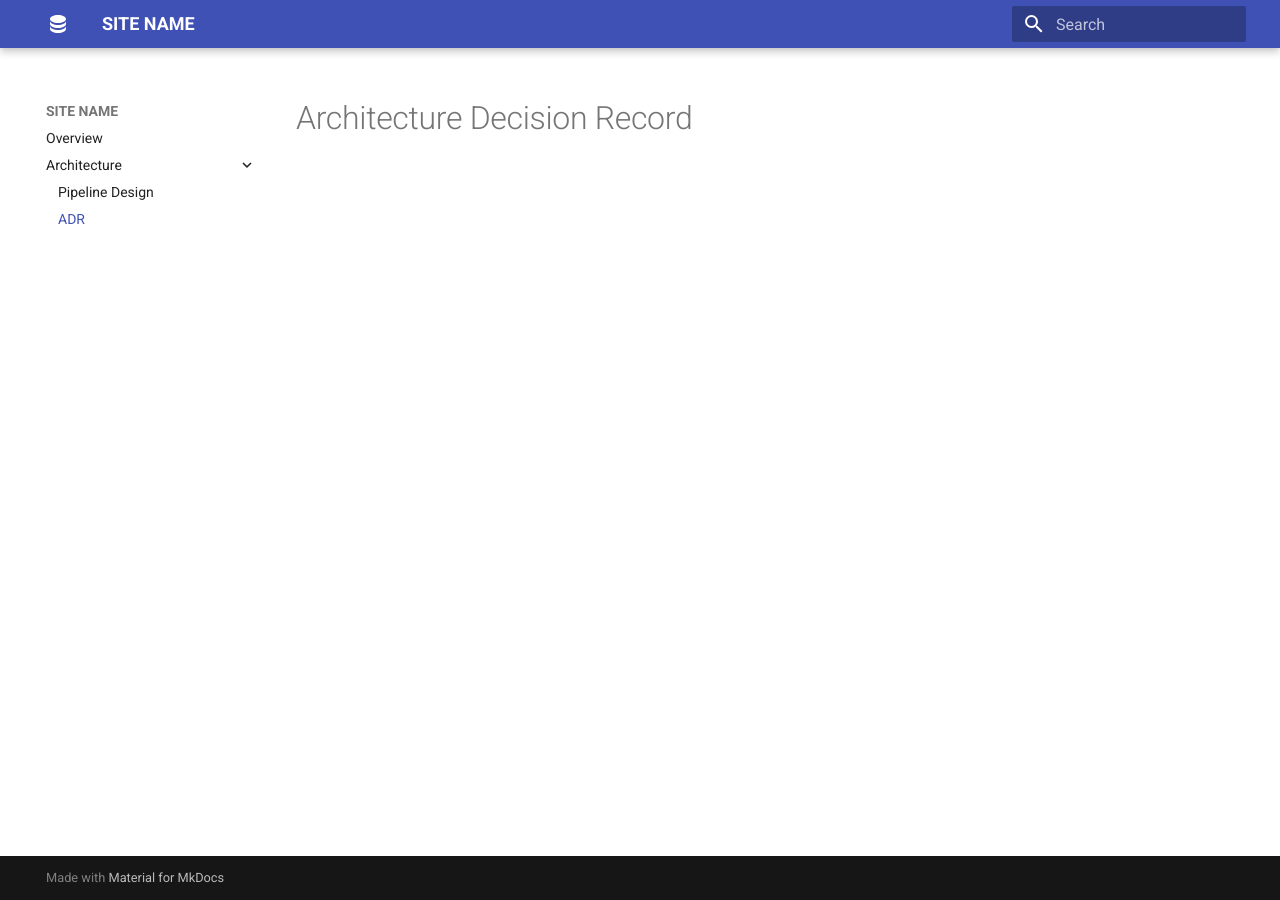
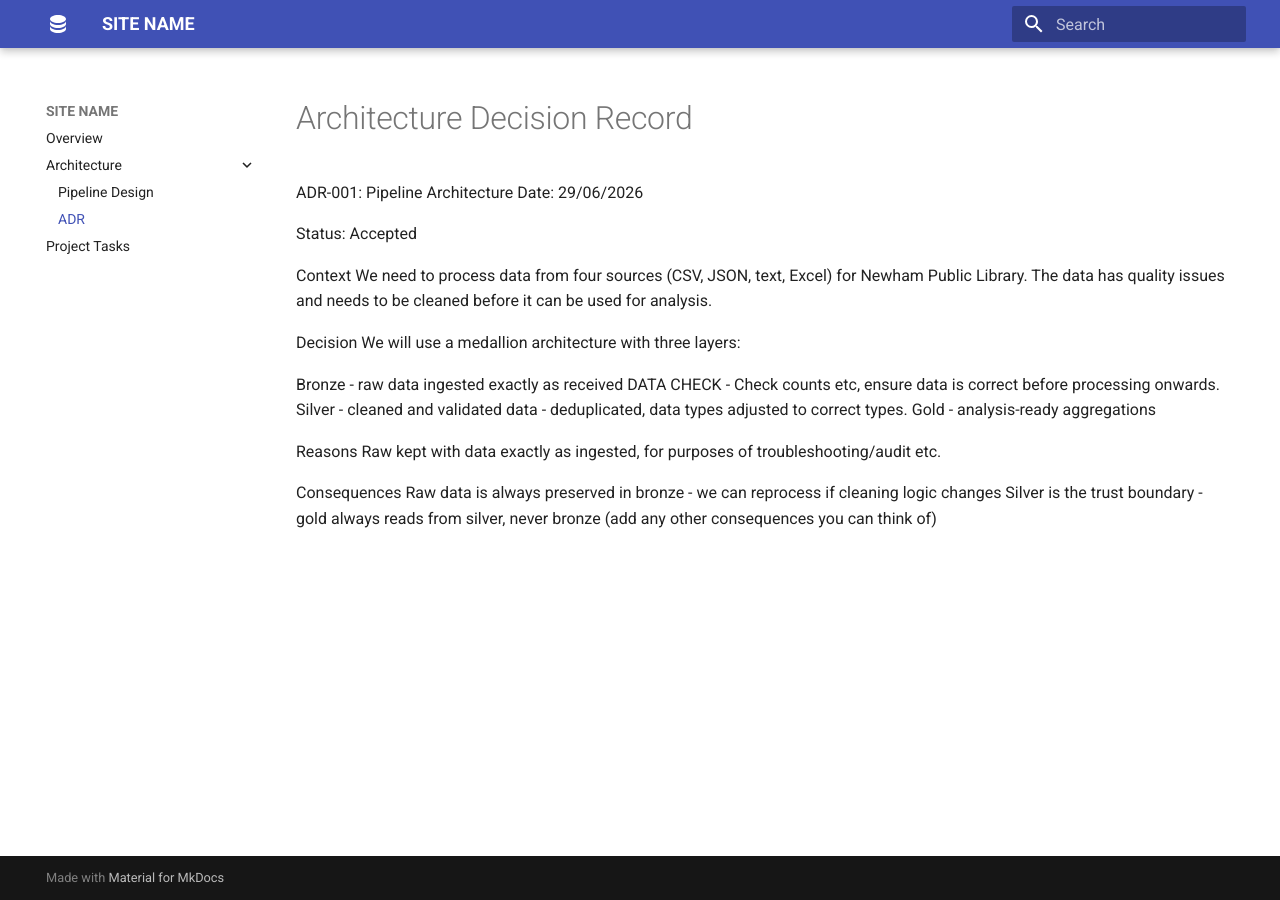
Before and after one commit to Nuarton/qa-library-pipeline-del5m5, an MkDocs documentation site: the page built from docs/architecture/adr.md, in a window 1280 px wide. Built offline with MkDocs 1.6.1 and Material for MkDocs 9.7.7, drawn with Linux system fonts in a browser that asks for light colours.

Commit message:
Added mkdocs details

```diff
--- a/docs/architecture/adr.md
+++ b/docs/architecture/adr.md
@@ -1 +1,24 @@
 # Architecture Decision Record
+ADR-001: Pipeline Architecture
+Date: 29/06/2026
+
+Status: Accepted
+
+Context
+We need to process data from four sources (CSV, JSON, text, Excel) for Newham Public Library. The data has quality issues and needs to be cleaned before it can be used for analysis.
+
+Decision
+We will use a medallion architecture with three layers:
+
+Bronze - raw data ingested exactly as received
+DATA CHECK - Check counts etc, ensure data is correct before processing onwards.
+Silver - cleaned and validated data - deduplicated, data types adjusted to correct types.
+Gold - analysis-ready aggregations
+
+Reasons
+Raw kept with data exactly as ingested, for purposes of troubleshooting/audit etc.
+
+Consequences
+Raw data is always preserved in bronze - we can reprocess if cleaning logic changes
+Silver is the trust boundary - gold always reads from silver, never bronze
+(add any other consequences you can think of)
--- a/mkdocs.yml
+++ b/mkdocs.yml
@@ -7,7 +7,7 @@ nav:
   - Architecture:
     - Pipeline Design: architecture/design-pipeline.md
     - ADR: architecture/adr.md
-
+  - Project Tasks: PROJECT_TASKS.md
 # Theme
 theme:
     features:
@@ -51,7 +51,11 @@ markdown_extensions:
   - pymdownx.smartsymbols
   - pymdownx.snippets:
       check_paths: true
-  - pymdownx.superfences
+  - pymdownx.superfences:
+      custom_fences:
+        - name: mermaid
+          class: mermaid
+          format: !!python/name:pymdownx.superfences.fence_code_format
   - pymdownx.tabbed
   - pymdownx.tasklist:
       custom_checkbox: true
@@ -60,3 +64,6 @@ markdown_extensions:
 
 plugins:
   - search
+
+extra_javascript:
+  - https://unpkg.com/mermaid/dist/mermaid.min.js
```
Also changed, not shown: docs/architecture/design-pipeline.md (+42 -0 lines).
